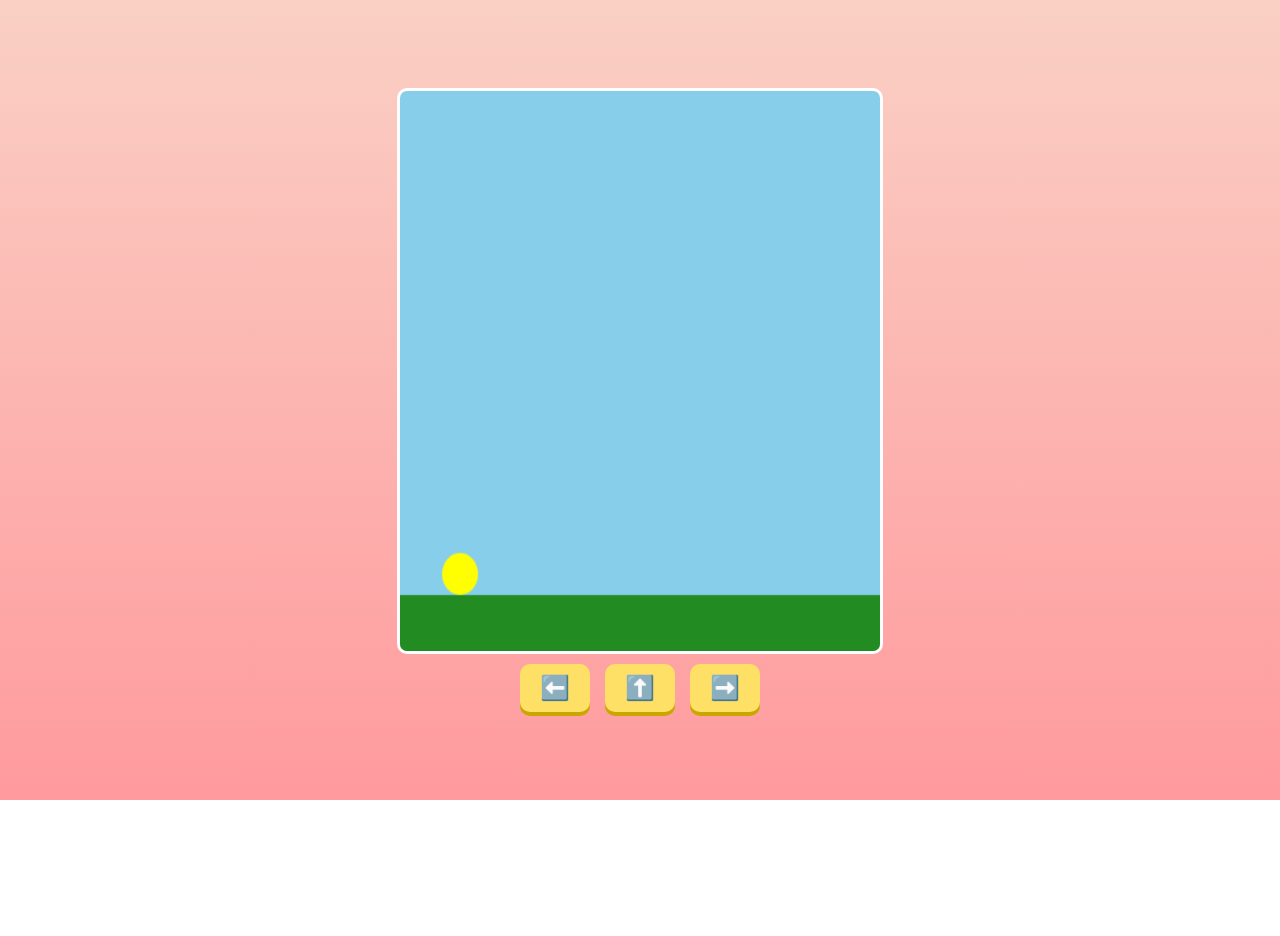
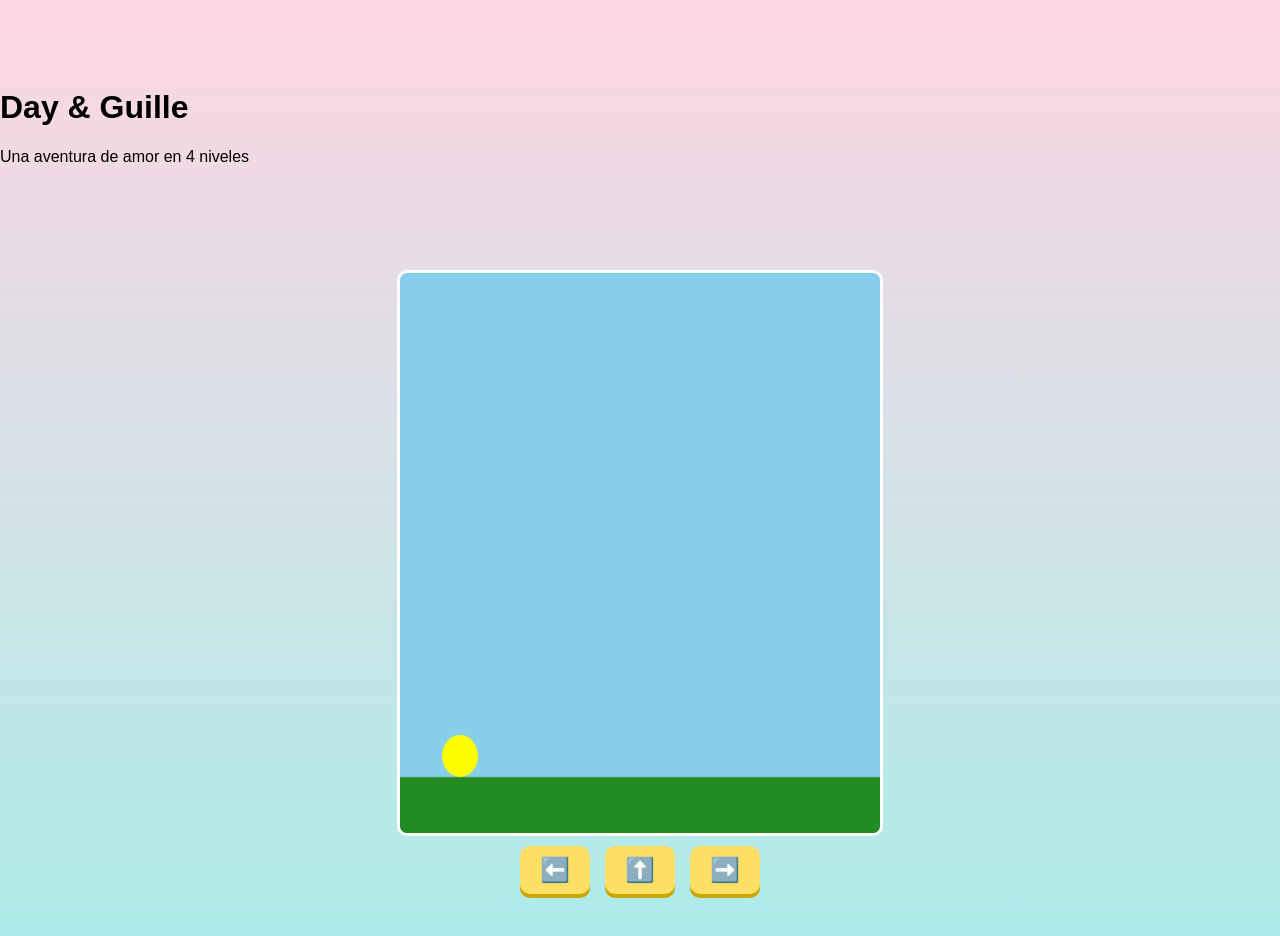
Before and after one commit to guilleop2211-ctrl/Pollitos-rumbo-al-amor, a plain HTML site: page index.html in a window 1280 px wide. Before the commit the page ends 800 px from the top, so only its background shows below. Drawn offline with Linux system fonts and the light colour scheme.

Commit message:
Update index.html

```diff
--- a/index.html
+++ b/index.html
@@ -2,11 +2,20 @@
 <html lang="es">
 <head>
   <meta charset="UTF-8" />
-  <meta name="viewport" content="width=device-width, initial-scale=1.0"/>
+  <meta name="viewport" content="width=device-width, initial-scale=1, maximum-scale=1, user-scalable=no"/>
   <title>Pollitos rumbo al amor</title>
   <link rel="stylesheet" href="styles.css"/>
 </head>
-<body>
+<body class="level-1">
+
+  <!-- Hero con pixelart (dos pollitos + corazón) -->
+  <header class="hero">
+    <canvas id="heroArt" width="96" height="64"></canvas>
+    <h1>Day &amp; Guille</h1>
+    <p>Una aventura de amor en 4 niveles</p>
+  </header>
+
+  <!-- Juego -->
   <div id="game-container">
     <canvas id="gameCanvas"></canvas>
     <div id="controls">
@@ -16,7 +25,7 @@
     </div>
   </div>
 
-  <!-- Música de fondo -->
+  <!-- Música de fondo (tranquila/romántica) -->
   <audio id="bg-music" loop autoplay>
     <source src="https://cdn.pixabay.com/download/audio/2022/03/15/audio_f5386cf496.mp3" type="audio/mpeg">
   </audio>
```
